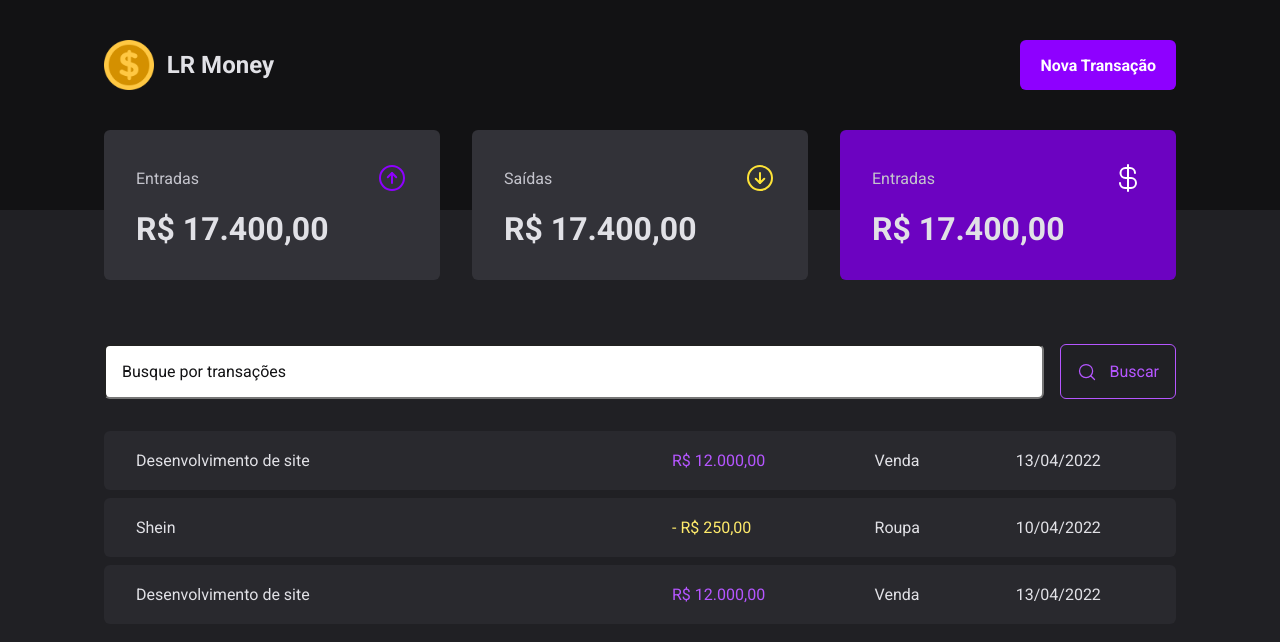
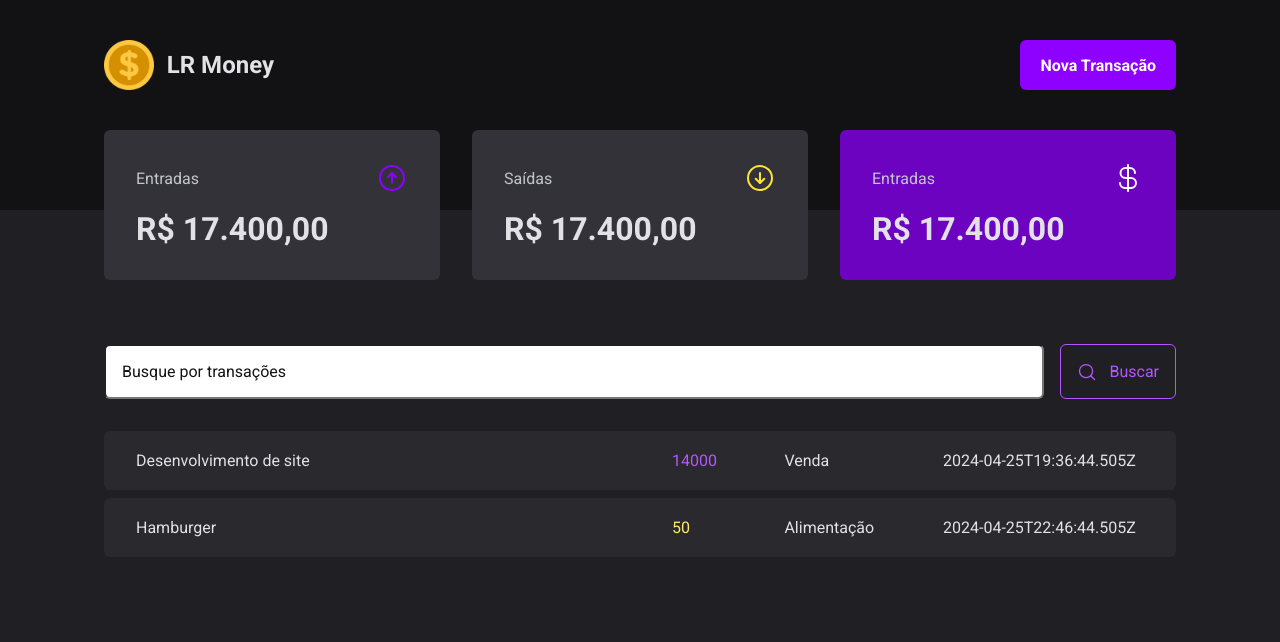
Before and after one commit to Luizenys/LR-Money, a React (Vite) app: page / in a window 1280 px wide. Shown: the top 642 px of the page. Built offline with nearby package versions, Linux system fonts and the light colour scheme; data requests are answered from the project's data file.

Commit message:
feat: getting transactions from API

```diff
--- a/src/pages/Transactions/index.tsx
+++ b/src/pages/Transactions/index.tsx
@@ -1,9 +1,32 @@
+import { useEffect, useState } from "react";
 import { Header } from "../../components/Header";
 import { SearchForm } from "../../components/SearchForm";
 import { Summary } from "../../components/Summary";
 import { PriceHighLight, TransactionsContainer, TransactionsTable } from "./styles";
 
+interface Transaction {
+    id: number;
+    description: string;
+    type: 'income' | 'outcome';
+    price: number;
+    category: string;
+    createdAt: string;
+}
+
 export function Transactions() {
+    const [transactions, setTransactions] = useState<Transaction[]>([])
+
+    async function loadTransactions() {
+        const response = await fetch('http://localhost:3000/transactions')
+        const data = await response.json()
+
+        setTransactions(data)
+    }
+
+    useEffect(() => {
+        loadTransactions()
+    }, [])
+
     return (
         <div>
             <Header />
@@ -14,24 +37,16 @@
 
                 <TransactionsTable>
                     <tbody>
-                        <tr>
-                            <td width="50%">Desenvolvimento de site</td>
-                            <td><PriceHighLight variant="income">R$ 12.000,00</PriceHighLight></td>
-                            <td>Venda</td>
-                            <td>13/04/2022</td>
-                        </tr>
-                        <tr>
-                            <td width="50%">Shein</td>
-                            <td><PriceHighLight variant="outcome">- R$ 250,00</PriceHighLight></td>
-                            <td>Roupa</td>
-                            <td>10/04/2022</td>
-                        </tr>
-                        <tr>
-                            <td width="50%">Desenvolvimento de site</td>
-                            <td><PriceHighLight variant="income">R$ 12.000,00</PriceHighLight></td>
-                            <td>Venda</td>
-                            <td>13/04/2022</td>
-                        </tr>
+                        {transactions.map(transaction => {
+                            return (
+                                <tr key={transaction.id}>
+                                    <td width="50%">{transaction.description}</td>
+                                    <td><PriceHighLight variant={transaction.type}>{transaction.price}</PriceHighLight></td>
+                                    <td>{transaction.category}</td>
+                                    <td>{transaction.createdAt}</td>
+                                </tr>
+                            )
+                        })}
                     </tbody>
                 </TransactionsTable>
             </TransactionsContainer>
```
